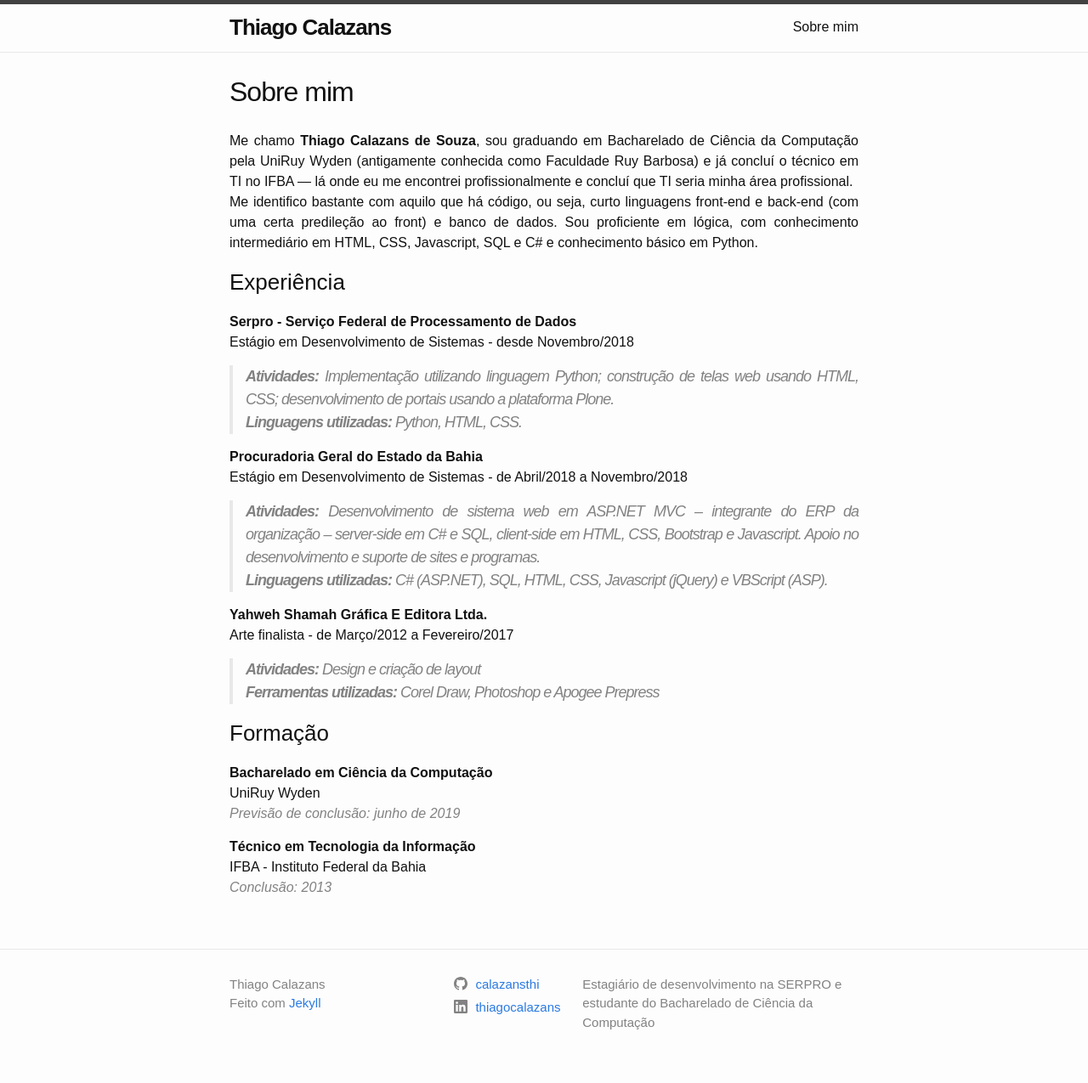
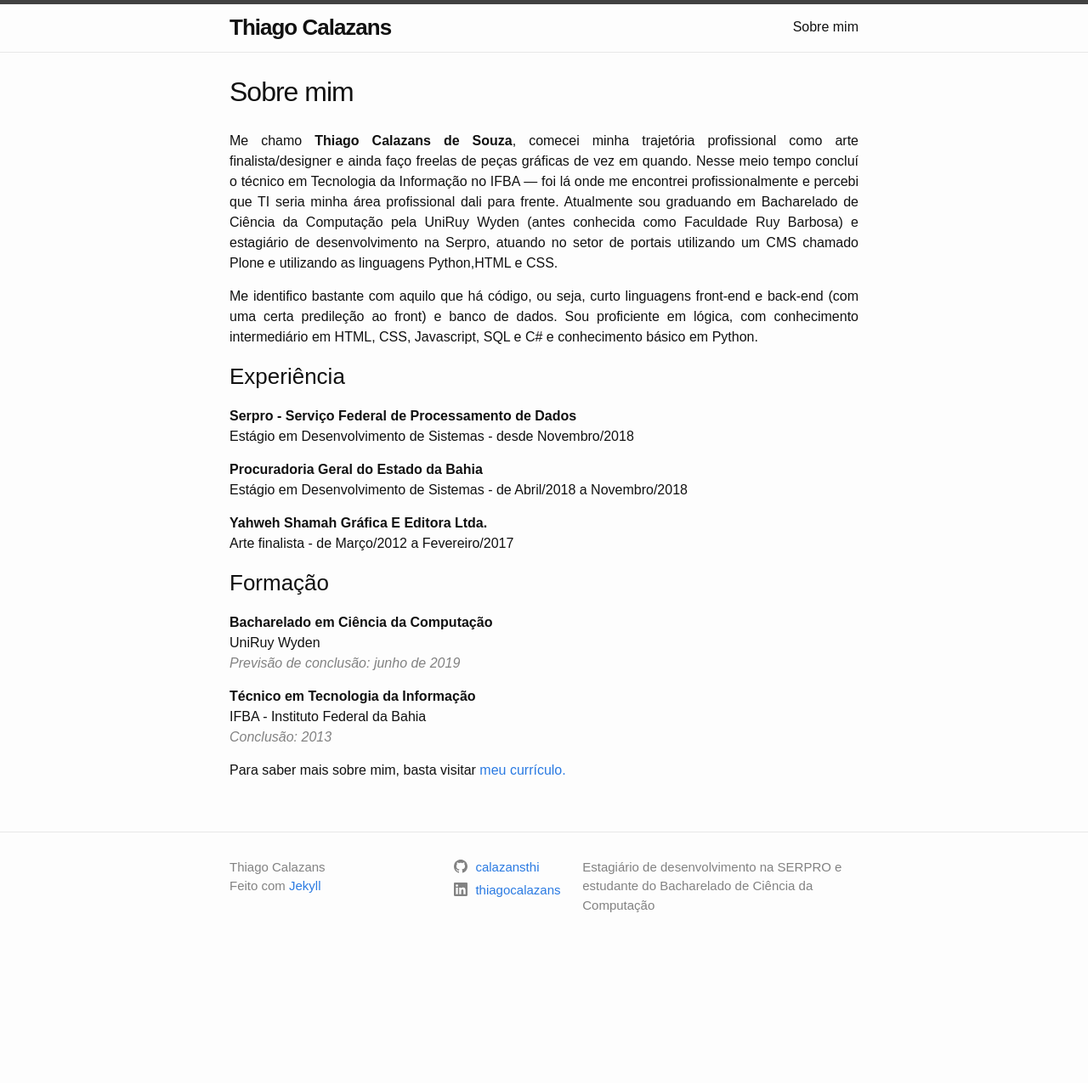
Before and after one commit to calazzza/calazzza.github.io, a Jekyll site: the page built from about.md, in a window 1280 px wide. Shown: the whole page at 85% size. Built offline with Jekyll 4.4.1, drawn with Linux system fonts in a browser that asks for light colours; some web fonts are replaced; after the commit the page ends 1137 px from its top, so only the background shows below that.

Commit message:
Modify about page

```diff
--- a/about.md
+++ b/about.md
@@ -4,26 +4,20 @@
 permalink: /about/
 ---
 
-Me chamo **Thiago Calazans de Souza**, sou graduando em Bacharelado de Ciência da Computação pela UniRuy Wyden (antigamente conhecida como Faculdade Ruy Barbosa) e já concluí o técnico em TI no IFBA — lá onde eu me encontrei profissionalmente e concluí que TI seria minha área profissional.
+Me chamo **Thiago Calazans de Souza**, comecei minha trajetória profissional como arte finalista/designer e ainda faço freelas de peças gráficas de vez em quando. Nesse meio tempo concluí o técnico em Tecnologia da Informação no IFBA — foi lá onde me encontrei profissionalmente e percebi que TI seria minha área profissional dali para frente. Atualmente sou graduando em Bacharelado de Ciência da Computação pela UniRuy Wyden (antes conhecida como Faculdade Ruy Barbosa) e estagiário de desenvolvimento na Serpro, atuando no setor de portais utilizando um CMS chamado Plone e utilizando as linguagens Python,HTML e CSS.
+
 Me identifico bastante com aquilo que há código, ou seja, curto linguagens front-end e back-end (com uma certa predileção ao front) e banco de dados. Sou proficiente em lógica, com conhecimento intermediário em HTML, CSS, Javascript, SQL e C# e conhecimento básico em Python.
 
 ### Experiência
 
 **Serpro - Serviço Federal de Processamento de Dados**
 Estágio em Desenvolvimento de Sistemas - desde Novembro/2018
-> **Atividades:** Implementação utilizando linguagem Python; construção de telas web usando HTML, CSS; desenvolvimento de portais usando a plataforma Plone.
-> **Linguagens utilizadas:** Python, HTML, CSS.
 
 **Procuradoria Geral do Estado da Bahia**
 Estágio em Desenvolvimento de Sistemas - de Abril/2018 a Novembro/2018
-> **Atividades:** Desenvolvimento de sistema web em ASP.NET MVC – integrante do ERP da organização – server-side em C# e SQL, client-side em HTML, CSS, Bootstrap e Javascript. Apoio no desenvolvimento e suporte de sites e programas.
-> **Linguagens utilizadas:** C# (ASP.NET), SQL, HTML, CSS, Javascript (jQuery) e VBScript (ASP).
-
 
 **Yahweh Shamah Gráfica E Editora Ltda.**
 Arte finalista - de Março/2012 a Fevereiro/2017
-> **Atividades:** Design e criação de layout
-> **Ferramentas utilizadas:** Corel Draw, Photoshop e Apogee Prepress
 
 ### Formação
 
@@ -34,3 +28,5 @@
 **Técnico em Tecnologia da Informação**
 IFBA - Instituto Federal da Bahia
 <span class="subop">Conclusão: 2013</span>
+
+Para saber mais sobre mim, basta visitar <a href="https://docs.google.com/document/d/1hcJ-nyOZr1FVABSFdcNZSjwvNzqoM3GWV9C1Mtvo2gE/edit?usp=sharing" target="_blank">meu currículo.</a>
```
